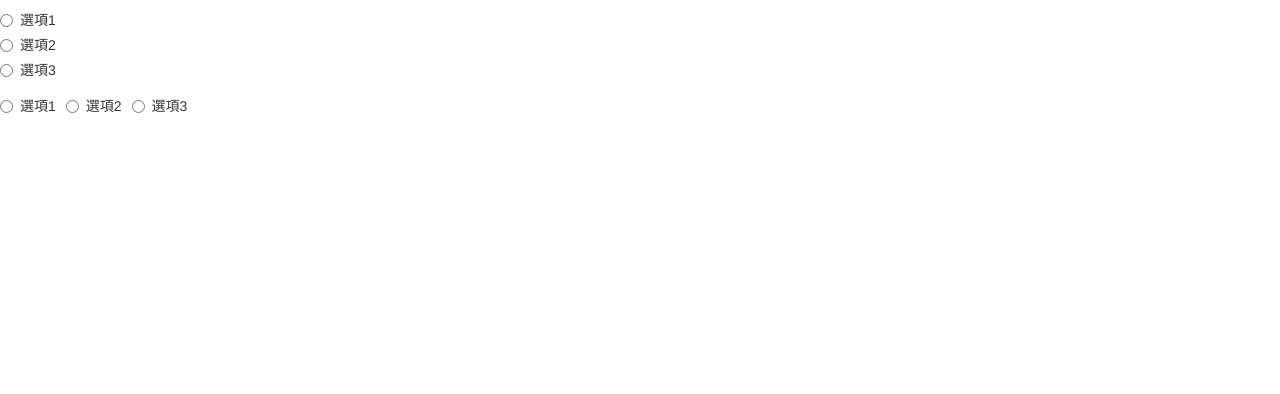
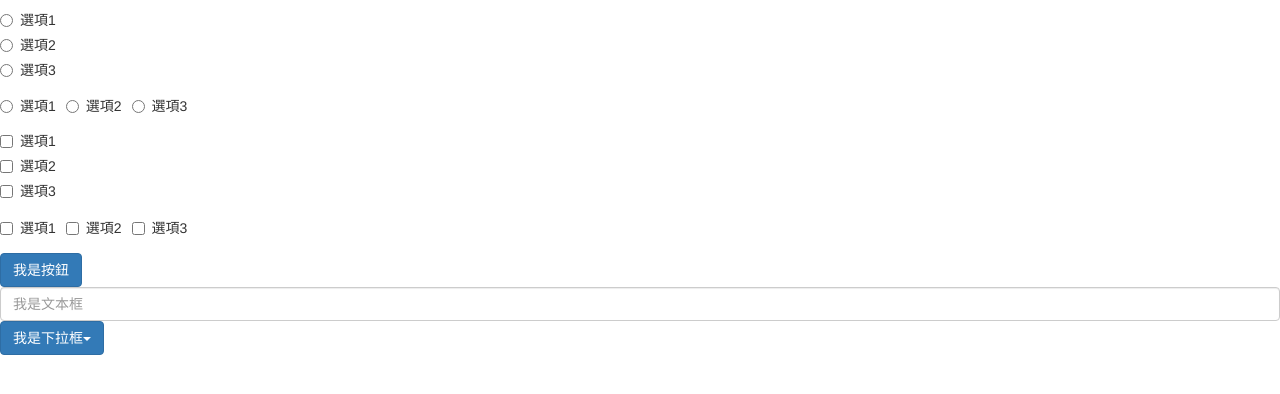
Before and after one commit to nisLarry/BootstrapUI, a plain HTML site: page index.html in a window 1280 px wide. Drawn offline with nearby package versions, Linux system fonts and the light colour scheme.

Commit message:
整理一下參數

```diff
--- a/assets/bootstrapui/bootstrapui.js
+++ b/assets/bootstrapui/bootstrapui.js
@@ -31,7 +31,7 @@
     $.bootstrapui_checkbox_group = function(checkboxName,checkboxSelector,callback){
         var checkboxItems = "";
         for(var i =0; i<checkboxSelector.length; i++){
-            checkboxItems += "<div class='checkbox'><label><input type='checkbox' id='"+checkName+i+"' value ='"+i+"'>"+checkboxSelector[i]+"</label></div>";
+            checkboxItems += "<div class='checkbox'><label><input type='checkbox' id='"+checkboxName+i+"' value ='"+i+"'>"+checkboxSelector[i]+"</label></div>";
         }
         var checkboxGroup = "<div class='form-group'>"+checkboxItems+"</div>";
         runFunction(callback);
@@ -55,7 +55,7 @@
     };
 
     $.bootstrapui_button = function(btnName,btnlabel,btnclass,callback){
-        var button = "<button id='"+btnName+"'    class='btn "+btnclass+"' type='submit'>"+btnlabel+"</button>";
+        var button = "<button id='"+btnName+"'    class='btn btn-"+btnclass+"' type='submit'>"+btnlabel+"</button>";
         runFunction(callback);
         return button;
     };
--- a/index.html
+++ b/index.html
@@ -44,38 +44,44 @@
         //radio
         var radioboxName = "radiogroup";
         var radioSelector = ["選項1","選項2","選項3"];
-        $("#radiogroup").append($.bootstrapui_radio_group(radioboxName,radioSelector));
+        var bootstrapui_radio_group = $.bootstrapui_radio_group(radioboxName,radioSelector);
+        $("#radiogroup").append(bootstrapui_radio_group);
 
         //radio_inline
         var radioboxInlineName = "radiogroupinline";
         var radioboxInlineSelector = ["選項1","選項2","選項3"];
-        $("#radiogroupinline").append($.bootstrapui_radio_inline_group(radioboxInlineName,radioboxInlineSelector));
+        var bootstrapui_radio_inline_group = $.bootstrapui_radio_inline_group(radioboxInlineName,radioboxInlineSelector);
+        $("#radiogroupinline").append(bootstrapui_radio_inline_group);
 
 
 
         //checkbox
         var checkboxName = "checkboxgroup";
         var checkboxSelector = ["選項1","選項2","選項3"];
-        $("#checkboxgroup").append($.bootstrapui_checkbox_group(checkboxName,checkboxSelector));
+        var bootstrapui_checkbox_group = $.bootstrapui_checkbox_group(checkboxName,checkboxSelector);
+        $("#checkboxgroup").append(bootstrapui_checkbox_group);
 
 
         //checkbox_inline
         var checkboxInlineName = "checkboxgroupinline";
         var checkboxInlineSelector = ["選項1","選項2","選項3"];
-        $("#checkboxgroupinline").append($.bootstrapui_checkbox_inline_group(checkboxInlineName,checkboxInlineSelector));
+        var bootstrapui_checkbox_inline_group = $.bootstrapui_checkbox_inline_group(checkboxInlineName,checkboxInlineSelector);
+        $("#checkboxgroupinline").append(bootstrapui_checkbox_inline_group);
 
 
         //輸入框
         var textName = "textbox";
         var textboxtype = "text";
         var placeholder = "我是文本框";
-        $("#textbox").append($.bootstrapui_textbox(textName,textboxtype, placeholder));
+        var bootstrapui_textbox = $.bootstrapui_textbox(textName,textboxtype, placeholder);
+        $("#textbox").append(bootstrapui_textbox);
 
         //按鈕
         var btnName = "button";
         var btnlabel = "我是按鈕";
         var btnclass = "primary";
-        $("#button").append($.bootstrapui_button(btnName,btnlabel, btnclass));
+        var bootstrapui_button = $.bootstrapui_button(btnName,btnlabel, btnclass);
+        $("#button").append(bootstrapui_button);
 
 
         //下拉框
@@ -83,7 +89,8 @@
         var dropboxBtnlabel = "我是下拉框";
         var dropboxBtnclass2 = "btn-primary";
         var selectfield = ["入款銀行0", "入款銀行1", "入款銀行2"];
-        $("#dropbox").append($.bootstrapui_dropbox(dropboxName,dropboxBtnlabel, dropboxBtnclass2, selectfield));
+        var bootstrapui_dropbox = $.bootstrapui_dropbox(dropboxName,dropboxBtnlabel, dropboxBtnclass2, selectfield);
+        $("#dropbox").append(bootstrapui_dropbox);
     });
 </script>
 </body>
```
